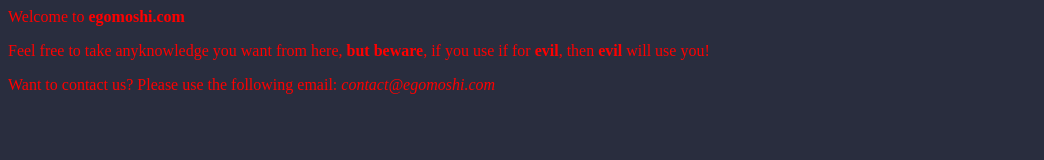
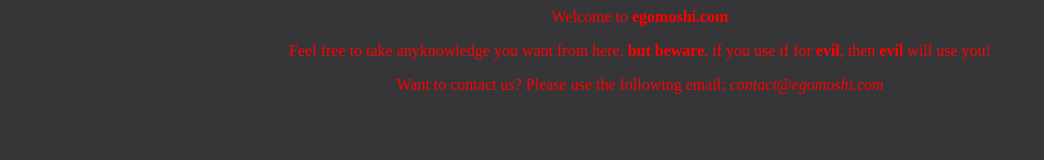
Before and after one commit to egomoshi/egomoshi.github.io, a plain HTML site: page index.html in a window 1280 px wide. Shown: the whole page, without its empty margins (0-1044 px from the left). Drawn offline with Linux system fonts and the light colour scheme.

Commit message:
Update index.html

```diff
--- a/index.html
+++ b/index.html
@@ -2,12 +2,12 @@
 	<head>
 	<title>egomoshi.com; perhaps you'll findd something useful</title>
 	<style>
-		body {background-color: #292D3E;}
+		body {background-color: #363538;}
 		h1   {color: blue;}
 		p    {color: red;}
 	</style>
 </head>
-	<body>
+	<body><center>
 	<p>
 		Welcome to <b>egomoshi.com</b>
 	</p>
@@ -18,5 +18,5 @@
 	<p>
 		Want to contact us? Please use the following email: <i>contact@egomoshi.com</i>
 	</p>
-	</body>
+	</body></center>
 </html>
```
